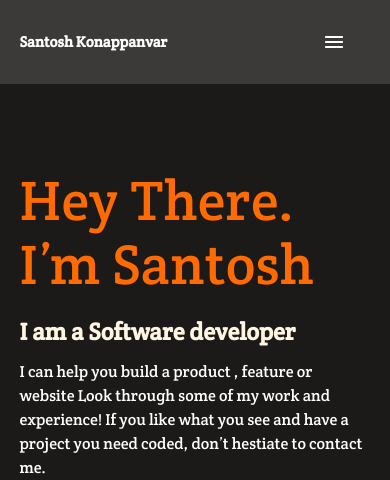
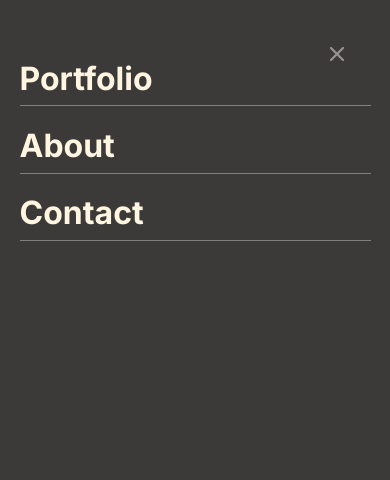
Before and after one commit to Santosh-Konappanavar/PortFolio, a website: page index.html in a window 390 px wide. Both pictures are taken after a click on the button 334 px from the left and 43 px from the top of the page. Shown: the top 480 px of the page. Drawn offline with Linux system fonts and the light colour scheme.

Commit message:
ADD:added js to html

```diff
--- a/index.html
+++ b/index.html
@@ -29,21 +29,30 @@
       <nav class="header_navigation">
         <ul class="item_navigation">
           <li class="item"><a class="text" href="">Santosh Konappanvar</a></li>
-          <li class ="desktopitem"><a class="desktoptext" href="#head" target="_self" rel="noopener"> Portfolio</a> </li>
+          <li class ="desktopitem"><a class="desktoptext" href="" target="_self" rel="noopener"> Portfolio</a> </li>
           <li class ="desktopitem"> <a class="desktoptext" href="#about" target="_self" rel="noopener"> About</a></li>
           <li class ="desktopitem"> <a class="desktoptext" href="#form" target="_self" rel="noopener"> Contact </a></li>
           <li class ="desktopitem" id="mail"> <a href="#form"><img src="image/Icon - Mail.png" alt="Email icon"/></a></li>
           <li class="union">
             <button class="dropdown" type="submit">
-              <img src="image/Union.png" alt="submit" />
+              <img src="image/Union.png" alt="submit" class="immage" />
             </button>
           </li>
         </ul>
       </nav>
     </header>
+    <div class="mobileMenu">
+      <ul>
+        <li><a class="menu-items" href="#work-link"> Portfolio</a></li>
+        <hr class="line" />
+        <li><a class="menu-items" href="#about-link"> About</a></li>
+        <hr class="line" />
+        <li><a class="menu-items" href="#contact-link"> Contact </a></li>
+        <hr class="line" />
+      </ul>
+    </div>
 
-    <section class="head" id="head">
-
+    <section class="head" >
       <div class="headline">
         <div class="destopheading">
         <h1 class="primary">Hey There. I’m Santosh</h1>
@@ -83,7 +92,7 @@
       </div>
     </section>
 
-    <section class="worksection">
+    <section class="worksection" id="work-link">
       <div class="desktopproject1">
       <div id="worksectionheader">
         <h2 id="worksectionheading">My Recent Works</h2>
@@ -295,8 +304,8 @@
       </div>
       </div>
     </section>
-    <section class="aboutsection" id="about">
-      <div class="about">
+    <section class="aboutsection"  id="about-link">
+      <div class="about" id="about">
 
         <h2 class="aboutheader">About me</h2>
         <p id="aboutmetext">
@@ -349,7 +358,7 @@
 
     </section>
 
-    <section class="contact-form" id="form">
+    <section class="contact-form" id = "contact-link">
       <p>
         I'm always interested in hearing about new projects, so if you'd like to
         chat please get in touch.
@@ -394,5 +403,7 @@
       </ul>
       <div class="liner"></div>
     </footer>
+
+    <script src="script.js"></script>
   </body>
 </html>
--- /dev/null
+++ b/script.js
@@ -0,0 +1,15 @@
+const dropDown = document.querySelector('.dropdown');
+const mobileMenu = document.querySelector('.mobileMenu');
+
+const immage = document.querySelector('.immage');
+dropDown.addEventListener('click', () => {
+  dropDown.classList.toggle('active');
+  mobileMenu.classList.toggle('active');
+  immage.classList.toggle('active');
+});
+
+document.querySelectorAll('.menu-items').forEach((i) => i.addEventListener('click', () => {
+  dropDown.classList.remove('active');
+  mobileMenu.classList.remove('active');
+  immage.classList.remove('active');
+}));
--- a/style.css
+++ b/style.css
@@ -17,6 +17,53 @@ header {
   display: flex;
   flex-direction: column;
   background-color: #3c3a39;
+}
+
+.mobileMenu {
+  height: 100%;
+  width: 100%;
+  position: fixed;
+  background-color: #3c3a39;
+  transition: 0.4s;
+  display: flex;
+  flex-direction: column;
+  left: -100%;
+}
+
+.mobileMenu.active {
+  padding-top: 10%;
+  left: 0%;
+  top: 0%;
+}
+
+.immage.active {
+  content: url("image/Icon\ -\ Cancel.png");
+}
+
+button.dropdown.active {
+  position: fixed;
+  z-index: 5;
+}
+
+.menu-items {
+  display: block;
+  color: #fff5e1;
+  margin-top: 5%;
+  margin-left: 5%;
+  font-family: 'Inter', sans-serif;
+  font-weight: 700;
+  font-size: 32px;
+  align-items: center;
+  text-decoration: none;
+}
+
+.menu-items a {
+  text-decoration: none;
+}
+
+.line {
+  width: 90%;
+  margin: 2% 5%;
 }
 
 .porfolio_container {
@@ -648,6 +695,10 @@ textarea::placeholder {
     display: none;
   }
 
+  .mobile-menu {
+    display: none;
+  }
+
   .desktopitem {
     flex: 0.8;
     display: flex;
@@ -680,7 +731,7 @@ textarea::placeholder {
     flex-wrap: wrap;
     height: 100%;
     align-items: center;
-    background-image: url("image/Illustration-header.png");
+    background-image: url('image/Illustration-header.png');
     background-repeat: no-repeat;
     background-position: right;
     background-size: 38%;
@@ -887,7 +938,7 @@ textarea::placeholder {
   .container {
     height: 85%;
     width: 100%;
-    background-image: url("image/Img\ Placeholder\ \(4\).png");
+    background-image: url('image/Img\ Placeholder\ \(4\).png');
     background-repeat: no-repeat;
     background-size: cover;
     background-position: center;
@@ -913,7 +964,7 @@ textarea::placeholder {
   .dashboard {
     height: 100%;
     width: 100%;
-    background-image: url("image/Img\ Placeholder\ \(5\).png");
+    background-image: url('image/Img\ Placeholder\ \(5\).png');
     background-repeat: no-repeat;
     background-size: cover;
     background-position: center;
@@ -987,14 +1038,14 @@ textarea::placeholder {
   }
 
   .dashboard.web {
-    background-image: url("image/Img\ Placeholder\ \(8\).png");
+    background-image: url('image/Img\ Placeholder\ \(8\).png');
     background-repeat: no-repeat;
     background-size: cover;
     background-position: center;
   }
 
   .dashboard.port {
-    background-image: url("image/Img\ Placeholder\ \(3\).png");
+    background-image: url('image/Img\ Placeholder\ \(3\).png');
     background-repeat: no-repeat;
     background-size: cover;
     background-position: center;
@@ -1010,7 +1061,7 @@ textarea::placeholder {
     flex-direction: column;
     justify-items: center;
     padding: 10%;
-    background-image: url("image/illustration-about\ me@2x.png");
+    background-image: url('image/illustration-about\ me@2x.png');
     background-repeat: no-repeat;
     background-size: 50%;
     background-position: right;
```
Also changed, not shown: image/Icon - Cancel.png (added), image/tenyears.png (added), 1 other file.
